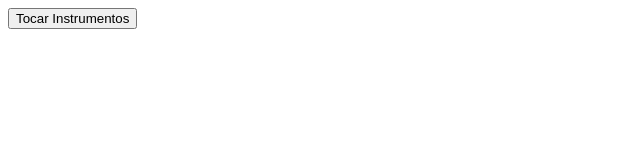
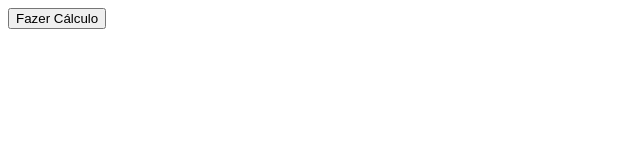
Before and after one commit to hygorrasec/curso_react, a React (Vite) app: page / in a window 1280 px wide. Shown: the top 160 px of the page, without its empty margins (0-640 px from the left). Built offline with nearby package versions, Linux system fonts and the light colour scheme.

Commit message:
Explicando tratamento de erro TS no React.

```diff
--- a/src/App.tsx
+++ b/src/App.tsx
@@ -1,7 +1,7 @@
-import Instrumento from "./components/Instrumento"
+import TratamentoErros from "./components/TratamentoErros"
 
 function App() {
-  return <Instrumento />
+  return <TratamentoErros />
 }
 
 export default App
--- a/src/components/Instrumento.tsx
+++ /dev/null
@@ -1,56 +0,0 @@
-import { useState } from "react";
-
-class Instrumento {
-    constructor(public nome: string) { }
-
-    tocar() {
-        return `${this.nome} faz um som genérico.`;
-    }
-}
-
-class Violao extends Instrumento {
-    tocar() {
-        return `${this.nome} toca: Som de violão!`;
-    }
-}
-
-class Piano extends Instrumento {
-    tocar() {
-        return `${this.nome} toca: Som de piano!`;
-    }
-}
-
-class Bateria extends Instrumento {
-    tocar() {
-        return `${this.nome} toca: Som de bateria!`;
-    }
-}
-
-export default function Instrumentos() {
-    const [mensagem, setMensagem] = useState<string>("");
-
-    const tocarInstrumentos = () => {
-        const instrumentos: Instrumento[] = [
-            new Violao("Violão"),
-            new Piano("Piano"),
-            new Bateria("Bateria"),
-            new Instrumento("Instrumento misterioso")
-        ];
-
-        let texto = "";
-
-        // Percorre todos os instrumentos e junta os sons em uma única string
-        for (let i = 0; i < instrumentos.length; i++) {
-            texto += instrumentos[i].tocar() + "\n";
-        }
-
-        setMensagem(texto);
-    };
-
-    return (
-        <>
-            <button onClick={tocarInstrumentos}>Tocar Instrumentos</button>
-            <pre>{mensagem}</pre>
-        </>
-    );
-}
--- /dev/null
+++ b/src/components/TratamentoErros.tsx
@@ -0,0 +1,27 @@
+import { useState } from "react";
+
+function dividir(a: number, b: number): number {
+    if (b === 0) {
+        throw new Error("Divisão por zero não é permitida!");
+    }
+    return a / b;
+}
+
+export default function TratamentoErros() {
+    const [mensagem, setMensagem] = useState<string>("");
+    const calcular = () => {
+        try {
+            const resultado = dividir(10, 0);
+            setMensagem(`Resultado: ${resultado}`);
+        } catch (erro: any) {
+            setMensagem(`Erro: ${erro.message}`);
+        }
+    };
+
+    return (
+        <>
+            <button onClick={calcular}>Fazer Cálculo</button>
+            <p>{mensagem}</p>
+        </>
+    );
+}
```
